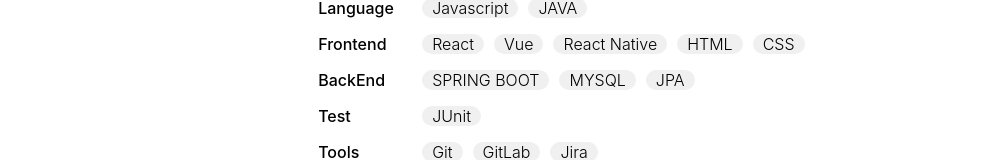
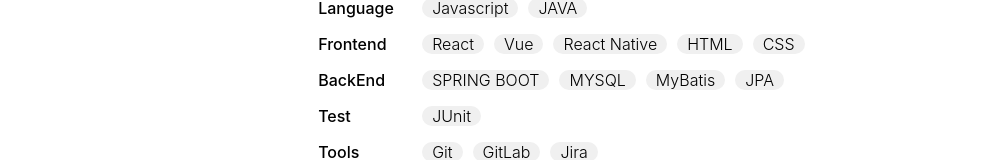
Before and after one commit to sengmin14/resume, a React (Create React App) app: page / in a window 1280 px wide. Shown: the part 774-934 px from the top of the page, without its empty margins (71-1060 px from the left). Built offline with nearby package versions, Linux system fonts and the light colour scheme; no server answers; a web font is replaced by a local one.

Commit message:
mybatis스킬 추가

```diff
--- a/src/section/Skill.js
+++ b/src/section/Skill.js
@@ -30,6 +30,7 @@
                         <td>
                             <Tag>SPRING BOOT</Tag>
                             <Tag>MYSQL</Tag>
+                            <Tag>MyBatis</Tag>
                             <Tag>JPA</Tag>
                         </td>
                     </tr>
```
